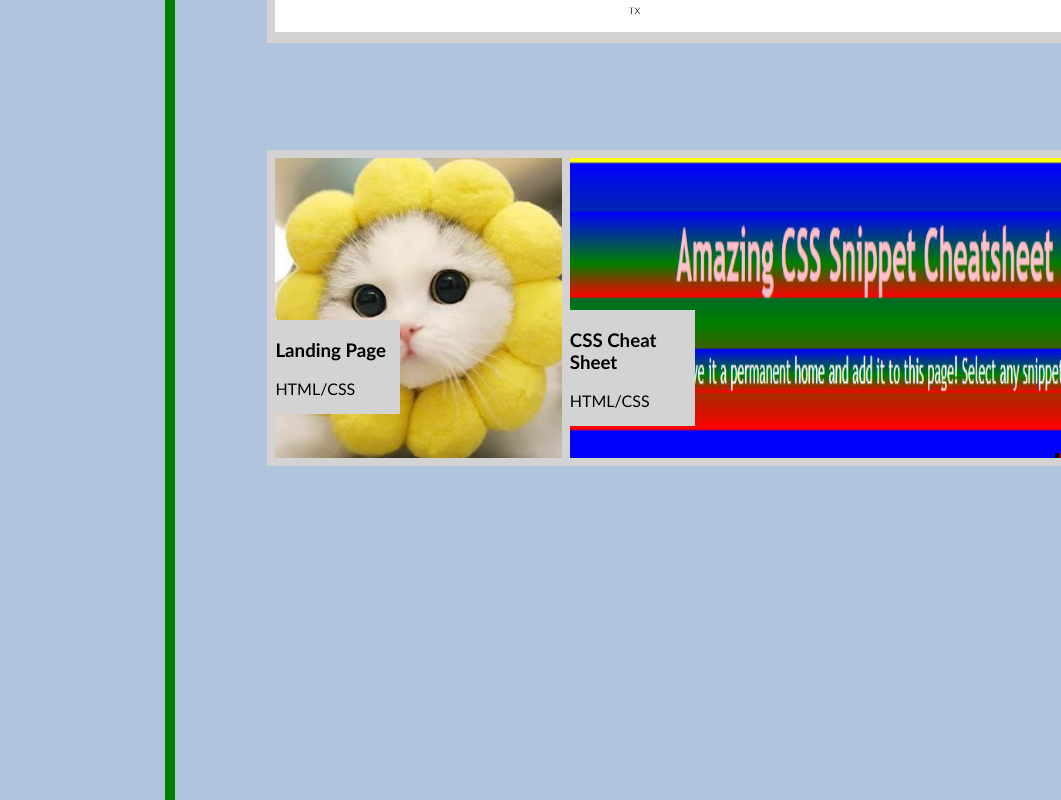
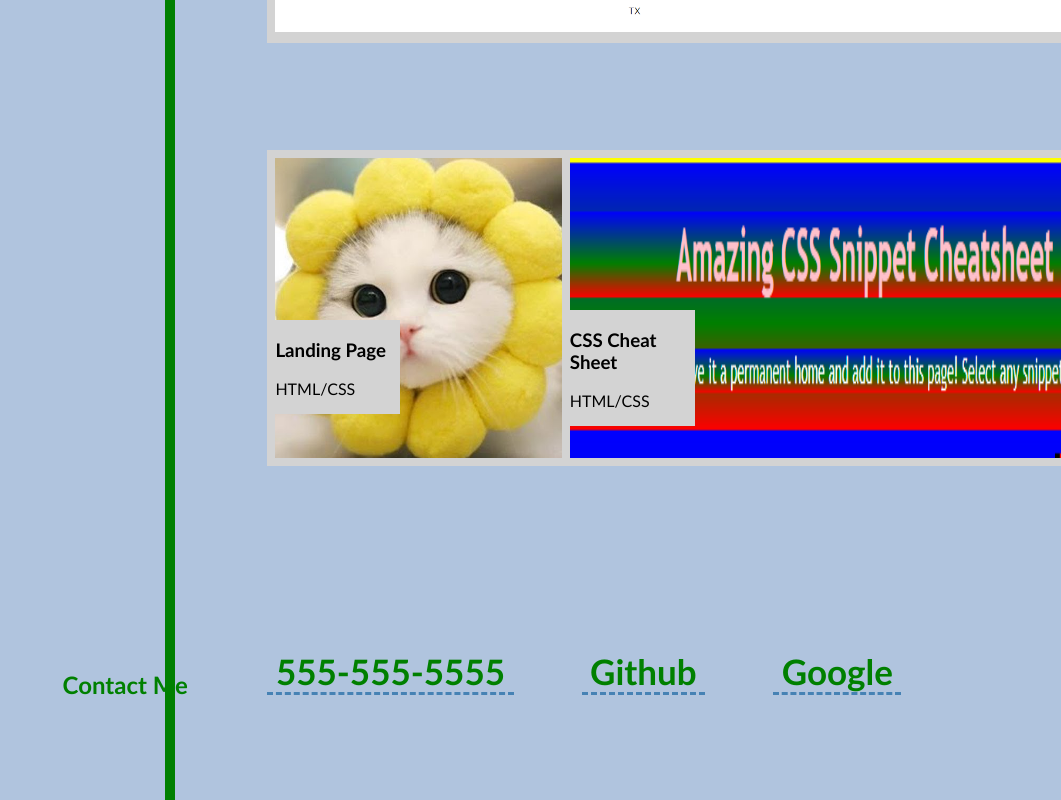
Before and after one commit to qosole/work-portfolio, a plain HTML site: page index.html in a window 1280 px wide. Shown: the part 1350-2150 px from the top of the page, without its empty margins (219-1280 px from the left). Drawn offline with Linux system fonts and the light colour scheme.

Commit message:
Add contact me section and finish website functionality at large resolutions

```diff
--- a/assets/css/style.css
+++ b/assets/css/style.css
@@ -28,18 +28,18 @@ nav {
 }
 
 /* Reformatting the default link styling */
-nav a {
+a {
     color: green;
     text-decoration: none;
     border-bottom: 3px dashed steelblue;
 }
 
-    nav a:hover {
+    a:hover {
         color: steelblue;
         border-bottom: 3px solid steelblue;
     }
 
-    nav a:active {
+    a:active {
         color: red;
         border-bottom: 3px solid red;
     }
@@ -99,6 +99,11 @@ nav a {
     top: 1000px;
     left: 38%;
 }
+    #work-screenshot-1:hover {
+        width: 1085px;
+        height: 400px;
+        cursor: grab;
+    }
 
 #work-title-1 {
     position: absolute;
@@ -107,12 +112,6 @@ nav a {
     top: 1220px;
     left: 38%;
     margin-left: 8px;
-    }
-
-    #work-screenshot-1:hover {
-        width: 1085px;
-        height: 400px;
-        cursor: grab;
 }
 
 /* 2nd work entry (landing page) */
@@ -125,6 +124,11 @@ nav a {
     padding: 8px;
     height: 300px;
 }
+    #work-screenshot-2:hover {
+        width: 335px;
+        height: 335px;
+        cursor: grab;
+    }
 
 #work-title-2 {
     position: absolute;
@@ -133,12 +137,6 @@ nav a {
     top: 1670px;
     left: 38%;
     margin-left: 8px;
-    }
-
-    #work-screenshot-2:hover {
-        width: 335px;
-        height: 335px;
-        cursor: grab;
 }
 
 /* 3rd work entry (css cheatsheet) */
@@ -151,6 +149,11 @@ nav a {
     padding: 8px;
     height: 300px;
 }
+    #work-screenshot-3:hover {
+        width: 635px;
+        height: 335px;
+        cursor: grab;
+    }
 
 #work-title-3 {
     position: absolute;
@@ -161,8 +164,20 @@ nav a {
     margin-left: 8px;
 }
 
-    #work-screenshot-3:hover {
-        width: 635px;
-        height: 335px;
-        cursor: grab;
+
+
+/* Contact Me section */
+#contact-me-label h2 {
+    position: absolute;
+    left: 22%;
+    top: 2000px;
+    color: green;
 }
+
+#contact-me-links {
+    position: absolute;
+    left: 38%;
+    top: 2000px;
+    font-size: 35px;
+    font-weight: bold;
+}
--- a/index.html
+++ b/index.html
@@ -9,20 +9,18 @@
 </head>
 
 <body>
+
     <!--Header bar-->
     <header>
         <h1>William Wei</h1>
         <nav>
             <a href="#about-me">&nbspAbout Me </a> &nbsp &nbsp
             <a href="#work-screenshot-1">&nbspWork </a> &nbsp &nbsp
-            <a href="#">&nbspContact Me&nbsp</a>
+            <a href="#contact-me-links">&nbspContact Me&nbsp</a>
         </nav>
     </header>
 
-    <!--Photo-->
-    <div id="photo">
-        <img src="./assets/images/william-photo.png" alt="Photo of William Wei in a suit" height="100%">
-    </div>
+
 
     <!--About Me section label-->
     <div id="about-me-label">
@@ -45,6 +43,13 @@
             I LOVE PANDAS!!!
         </p>
     </div>
+
+    <!--Photo-->
+    <div id="photo">
+        <img src="./assets/images/william-photo.png" alt="Photo of William Wei in a suit" height="100%">
+    </div>
+
+
 
     <!--Work section label-->
     <div id="work-label">
@@ -89,5 +94,19 @@
             HTML/CSS
         </p>
     </div>
+
+
+
+    <!--Contact Me section label-->
+    <div id="contact-me-label">
+        <h2>Contact Me</h2>
+    </div>
+
+    <!--Contact Me links-->
+    <div id="contact-me-links">
+        <a href="https://www.google.com" target="_blank">&nbsp555-555-5555 </a> &nbsp &nbsp &nbsp &nbsp
+        <a href="https://github.com/qosole" target="_blank">&nbspGithub </a> &nbsp &nbsp &nbsp &nbsp
+        <a href="https://www.google.com" target="_blank">&nbspGoogle&nbsp</a>
+    </div>
 </body>
 </html>
```
Lines whose indentation alone changed are shown as unchanged.
